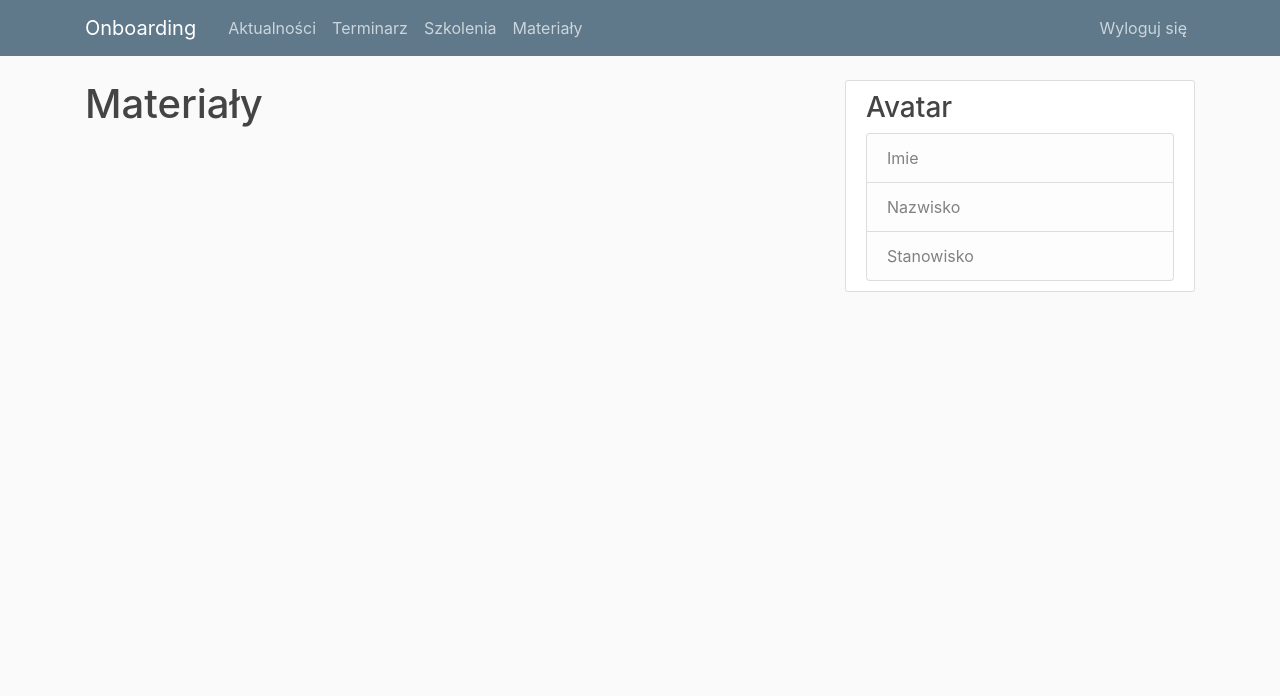
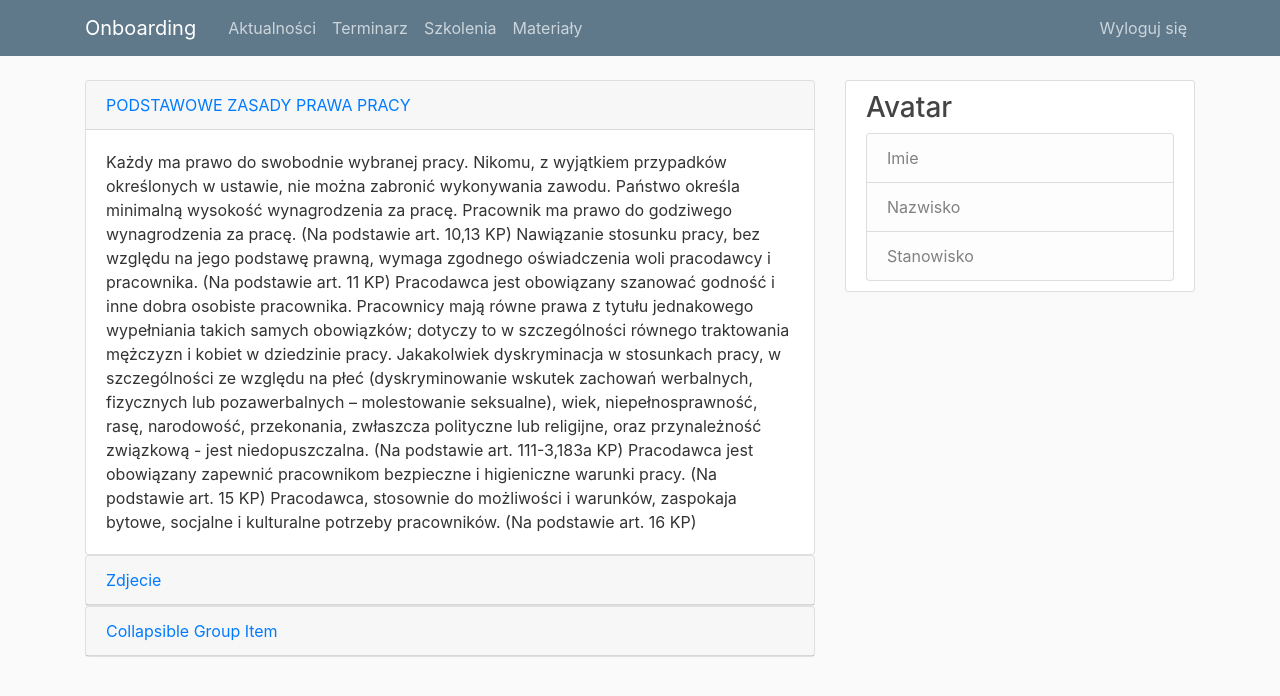
Before and after one commit to werka9898/PlatformaBHP, a Flask app: page /Materialy in a window 1280 px wide. Shown: the top 696 px of the page. Run offline with Flask 2, Linux system fonts and the light colour scheme; some libraries are stand-ins or nearby versions.

Commit message:
materiały\accordion\bootstrap

```diff
--- a/templates/materialy.html
+++ b/templates/materialy.html
@@ -1,4 +1,72 @@
 {% extends "layout.html" %}
 {% block content %}
-    <h1>Materiały</h1>
+    <div id="accordion" role="tablist" aria-multiselectable="true" class="card-collapse">
+      <div class="card card-plain">
+        <div class="card-header" role="tab" id="headingOne">
+            <a data-toggle="collapse" data-parent="#accordion" href="#collapseOne" aria-expanded="true" aria-controls="collapseOne">
+              PODSTAWOWE ZASADY PRAWA PRACY
+                <i class="tim-icons icon-minimal-down"></i>
+            </a>
+        </div>
+
+        <div id="collapseOne" class="collapse show" role="tabpanel" aria-labelledby="headingOne">
+          <div class="card-body" >
+              Każdy ma prawo do swobodnie wybranej pracy. Nikomu, z wyjątkiem przypadków określonych w
+        ustawie, nie można zabronić wykonywania zawodu. Państwo określa minimalną wysokość
+        wynagrodzenia za pracę. Pracownik ma prawo do godziwego wynagrodzenia za pracę. (Na podstawie art. 10,13 KP)
+            Nawiązanie stosunku pracy, bez względu na jego podstawę prawną, wymaga zgodnego
+        oświadczenia woli pracodawcy i pracownika. (Na podstawie art. 11 KP)
+        Pracodawca jest obowiązany szanować godność i inne dobra osobiste pracownika. Pracownicy
+        mają równe prawa z tytułu jednakowego wypełniania takich samych obowiązków; dotyczy to w
+        szczególności równego traktowania mężczyzn i kobiet w dziedzinie pracy. Jakakolwiek dyskryminacja
+        w stosunkach pracy, w szczególności ze względu na płeć (dyskryminowanie wskutek zachowań
+        werbalnych, fizycznych lub pozawerbalnych – molestowanie seksualne), wiek, niepełnosprawność,
+        rasę, narodowość, przekonania, zwłaszcza polityczne lub religijne, oraz przynależność związkową - jest niedopuszczalna. (Na podstawie art. 111-3,183a KP)
+        Pracodawca jest obowiązany zapewnić pracownikom bezpieczne i higieniczne warunki pracy. (Na podstawie art. 15 KP)
+        Pracodawca, stosownie do możliwości i warunków, zaspokaja bytowe, socjalne i kulturalne potrzeby pracowników. (Na podstawie art. 16 KP)
+
+    {#          <img src="images/image1.png" class="img-responsive" alt="desert"/>#}
+    {#          <img src="images/image1.jpg" class="img-fluid" alt="Responsive image">#}
+    {#          <ol>#}
+    {#              <br/><a#}
+    {#                  class="largeimage img-view" href="images/image1.png" target="_blank"><img#}
+    {#                  style="width: 248px; height: 71px;" src="images/image1.png" alt="" width="225"#}
+    {#                  height="56"#}
+    {#                  border="0"/></a>#}
+    {#          </ol>#}
+          </div>
+        </div>
+      </div>
+      <div class="card card-plain">
+        <div class="card-header" role="tab" id="headingTwo">
+            <a class="collapsed" data-toggle="collapse" data-parent="#accordion" href="#collapseTwo" aria-expanded="false" aria-controls="collapseTwo">
+                Zdjecie
+
+                <i class="tim-icons icon-minimal-down"></i>
+            </a>
+        </div>
+        <div id="collapseTwo" class="collapse" role="tabpanel" aria-labelledby="headingTwo">
+          <div class="panel-body">
+            <div class="text-center">
+              <img src="images/images1.jpg" class="rounded" >
+            </div>
+          </div>
+        </div>
+      </div>
+      <div class="card card-plain">
+        <div class="card-header" role="tab" id="headingThree">
+            <a class="collapsed" data-toggle="collapse" data-parent="#accordion" href="#collapseThree" aria-expanded="false" aria-controls="collapseThree">
+                Collapsible Group Item
+
+                <i class="tim-icons icon-minimal-down"></i>
+            </a>
+        </div>
+        <div id="collapseThree" class="collapse" role="tabpanel" aria-labelledby="headingThree">
+          <div class="card-body">
+            Anim pariatur cliche reprehenderit, enim eiusmod high life accusamus terry richardson ad squid. 3 wolf moon officia aute, non cupidatat skateboard dolor brunch. Food truck quinoa nesciunt laborum eiusmod. Brunch 3 wolf moon tempor, sunt aliqua put a bird on it squid single-origin coffee nulla assumenda shoreditch et. Nihil anim keffiyeh helvetica, craft beer labore wes anderson cred nesciunt sapiente ea proident. Ad vegan excepteur butcher vice lomo. Leggings occaecat craft beer farm-to-table, raw denim aesthetic synth nesciunt you probably haven't heard of them accusamus labore sustainable VHS.
+          </div>
+        </div>
+      </div>
+    </div>
+
 {% endblock content %}
```
